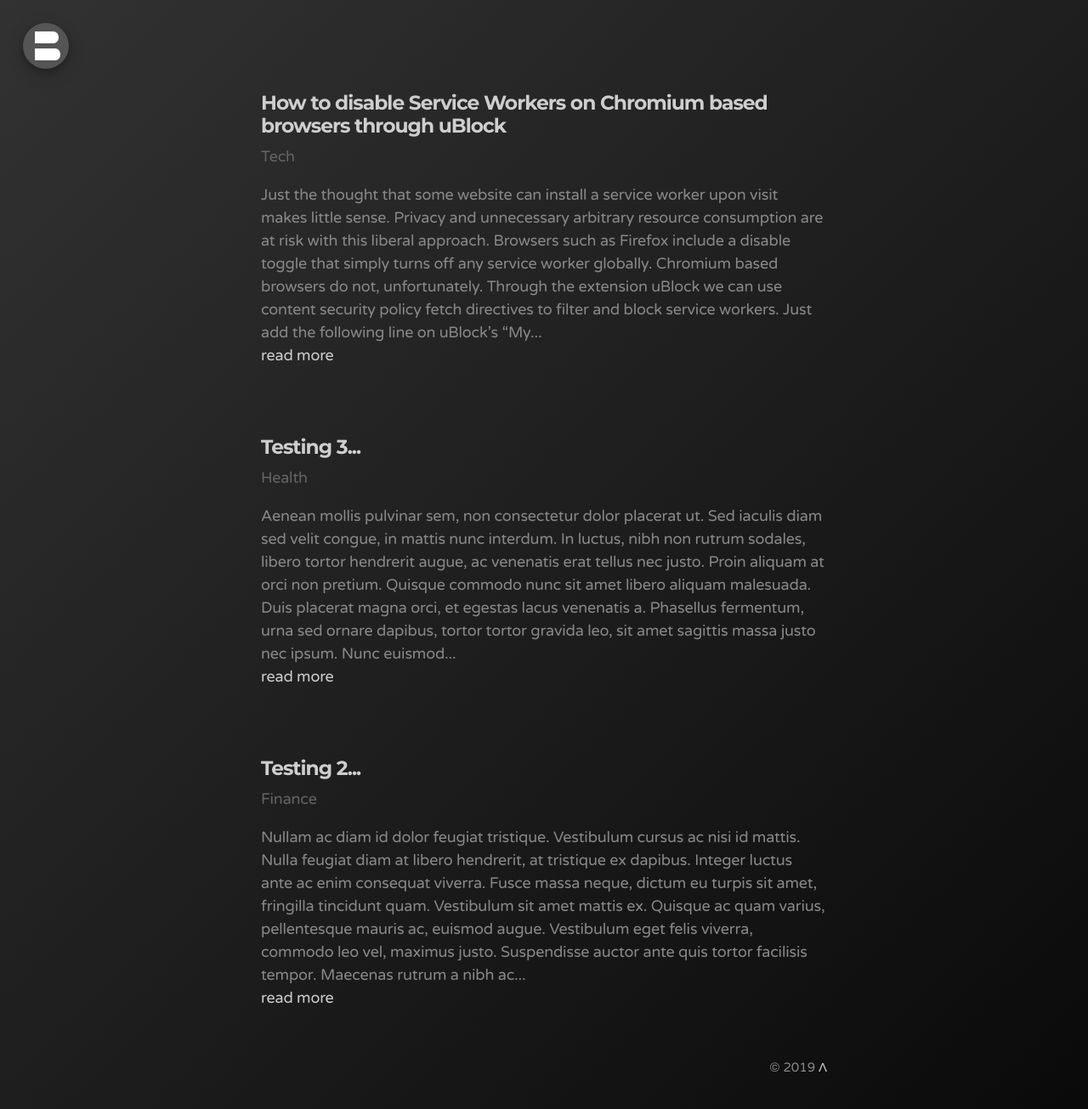
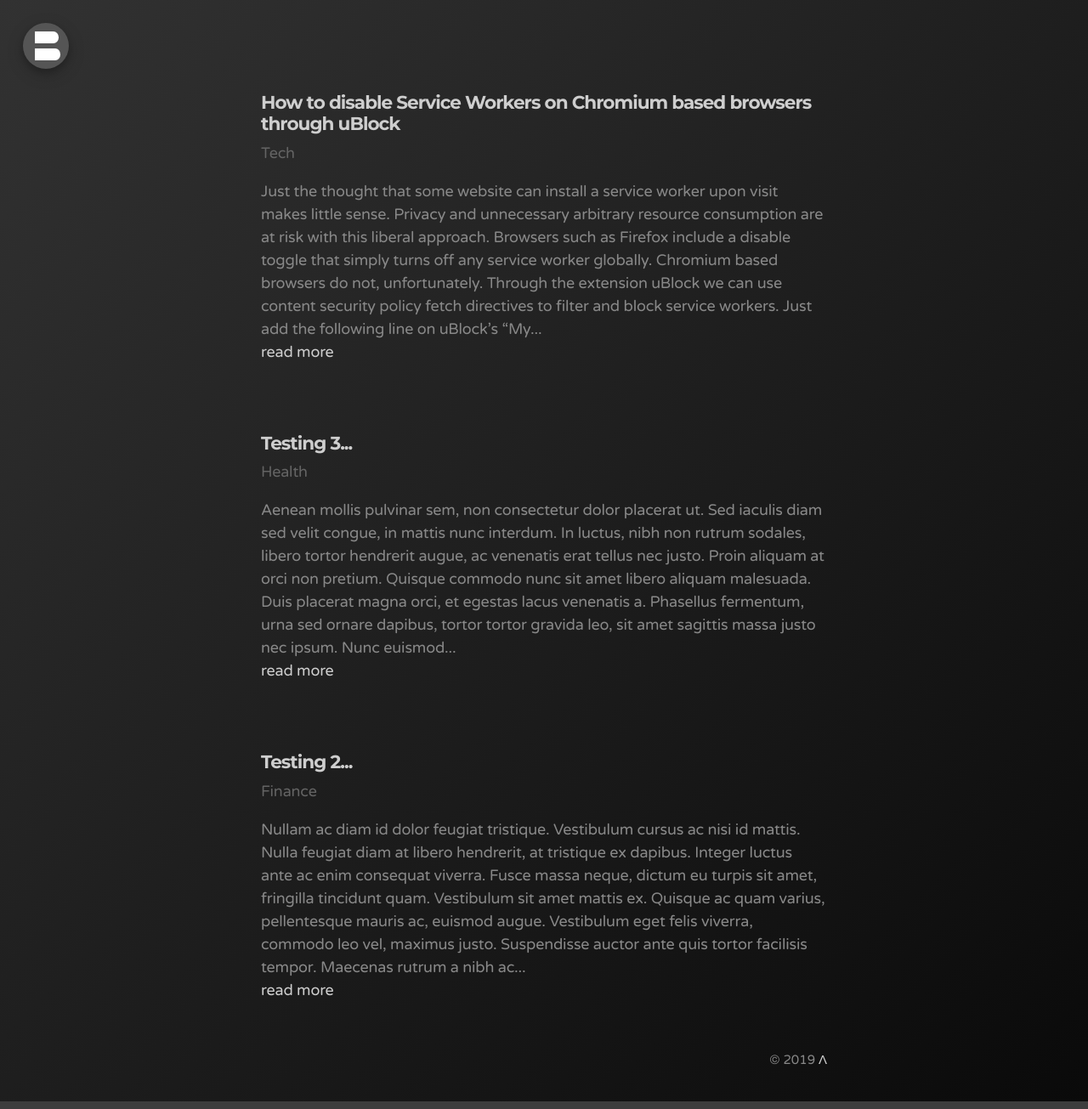
Before and after one commit to bonina/bonina.github.io, a Jekyll site: the page built from index.html, in a window 1280 px wide. Shown: the whole page at 85% size. Built offline with Jekyll 4.4.1, drawn with Linux system fonts in a browser that asks for light colours; the list of posts is cut into pages by our own code.

Commit message:
Update _type.scss

```diff
--- a/_sass/_type.scss
+++ b/_sass/_type.scss
@@ -16,12 +16,12 @@
 
 h1 {
   margin-top: 1rem;
-  font-size: 1.3rem;
+  font-size: 1.2rem;
 }
 
 h2 {
   margin-top: 1.5rem;
-  font-size: 1.15rem;
+  font-size: 1.1rem;
 }
 
 h3 {
```
